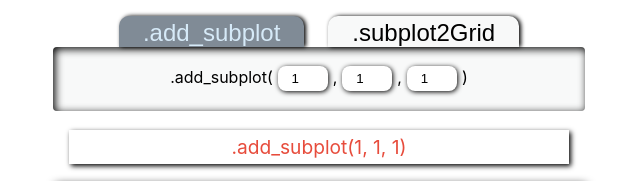
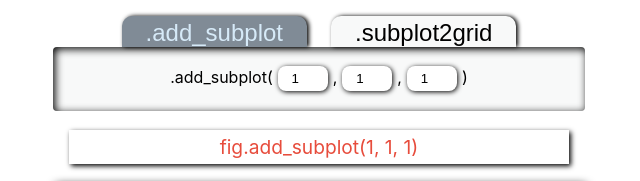
Before and after one commit to QED0711/plot-planner, a React (Create React App) app: page / in a window 1280 px wide. Shown: the top 181 px of the page, without its empty margins (321-961 px from the left). Built offline with nearby package versions, Linux system fonts and the light colour scheme.

Commit message:
fixed type

```diff
--- a/src/components/CodeDisplay.js
+++ b/src/components/CodeDisplay.js
@@ -6,9 +6,9 @@ const CodeDisplay = ({ type, gridSpec }) => {
         <div className="code-display">
             {
                 type === "add_subplot" ?
-                <div>{`.add_subplot(${gs.gridSize[0]}, ${gs.gridSize[1]}, ${gs.selectedIndex})`}</div>
+                <div>{`fig.add_subplot(${gs.gridSize[0]}, ${gs.gridSize[1]}, ${gs.selectedIndex})`}</div>
                 :
-                <div>{`.subplot2Grid((${gs.shape[0]}, ${gs.shape[1]}), (${gs.loc[0]}, ${gs.loc[1]}), rowspan=${gs.rowspan}, colspan=${gs.colspan})`}</div>
+                <div>{`plt.subplot2grid((${gs.shape[0]}, ${gs.shape[1]}), (${gs.loc[0]}, ${gs.loc[1]}), rowspan=${gs.rowspan}, colspan=${gs.colspan})`}</div>
             }
         </div>
     )
--- a/src/components/GridTypeSelect.js
+++ b/src/components/GridTypeSelect.js
@@ -16,7 +16,7 @@ const GridTypeSelect = ({ setType, selectedType }) => {
 
             <button className={`type-selector-button button-selected-${selectedType === "subplot2Grid"}`}
                 onClick={handleClick('subplot2Grid')}>
-                    .subplot2Grid
+                    .subplot2grid
             </button>
         </div>
     )
```
